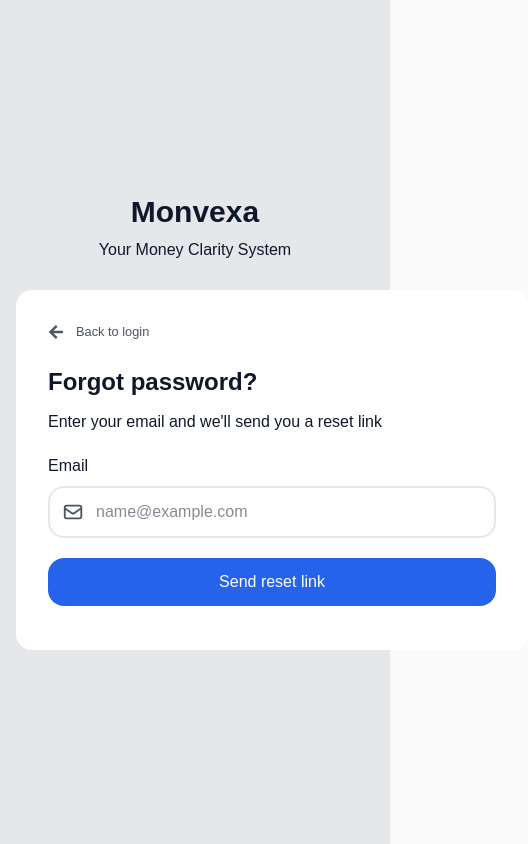
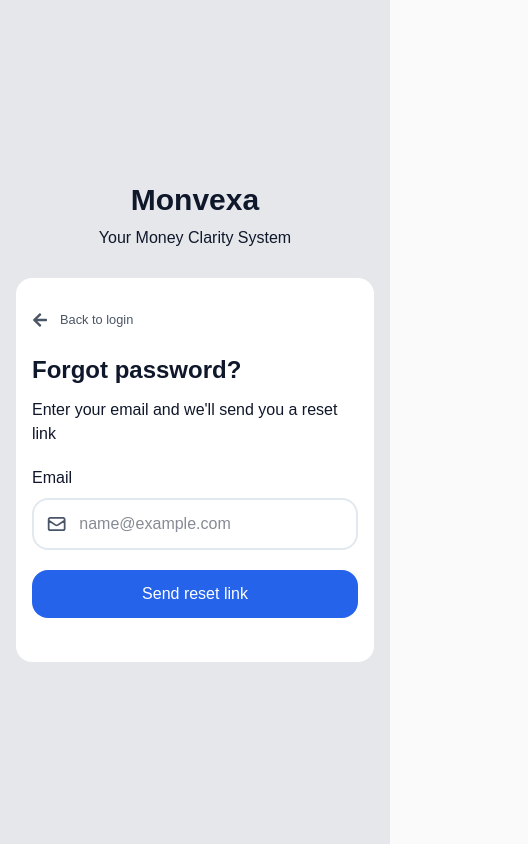
Before and after one commit to franklynxchill/Monvexa, a Next.js app in the folder frontend/: page /forgot-password in a window 390 px wide. Shown: the whole page, 528 px wide, since content can reach past the window. Built offline with nearby package versions, Linux system fonts and the light colour scheme.

Commit message:
update commit

```diff
--- a/frontend/app/forgot-password/page.tsx
+++ b/frontend/app/forgot-password/page.tsx
@@ -82,7 +82,7 @@
           <div className="">
             <form
               onSubmit ={handleSubmit}
-              className=" rounded-xl bg-white mt-7 p-8 w-lg"
+              className=" rounded-xl bg-white mt-7 px-4 py-8 md:p-8 w-full"
             >
               <Link href="/login" className=" flex items-center gap-x-3 mb-6 ">
                 <FaArrowLeft className=" text-base text-gray-600" />
--- a/frontend/app/new-transaction/page.tsx
+++ b/frontend/app/new-transaction/page.tsx
@@ -128,7 +128,7 @@
       <main>
         {/* Header */}
         <div className="flex items-center justify-center">
-          <div className=" absolute top-7 left-5">
+          <div className=" absolute top-6 left-5">
             <Link href="/dashboard">
               <IoClose className="text-3xl" />
             </Link>
--- a/frontend/component/Navbar.tsx
+++ b/frontend/component/Navbar.tsx
@@ -10,7 +10,7 @@
   return (
     <div>
       <nav className=" fixed bottom-0 z-40 w-full py-3 border-t-2 border-t-gray-300 bg-white">
-        <div className=" flex items-center justify-between gap-x-1">
+        <div className=" flex items-center gap-x-3">
           <Link href="/dashboard" className=" flex flex-col gap-y-1 items-center justify-center text-[.8rem] md:text-base">
             <GoHome className=" text-lg md:text-xl" />
             Home
```
